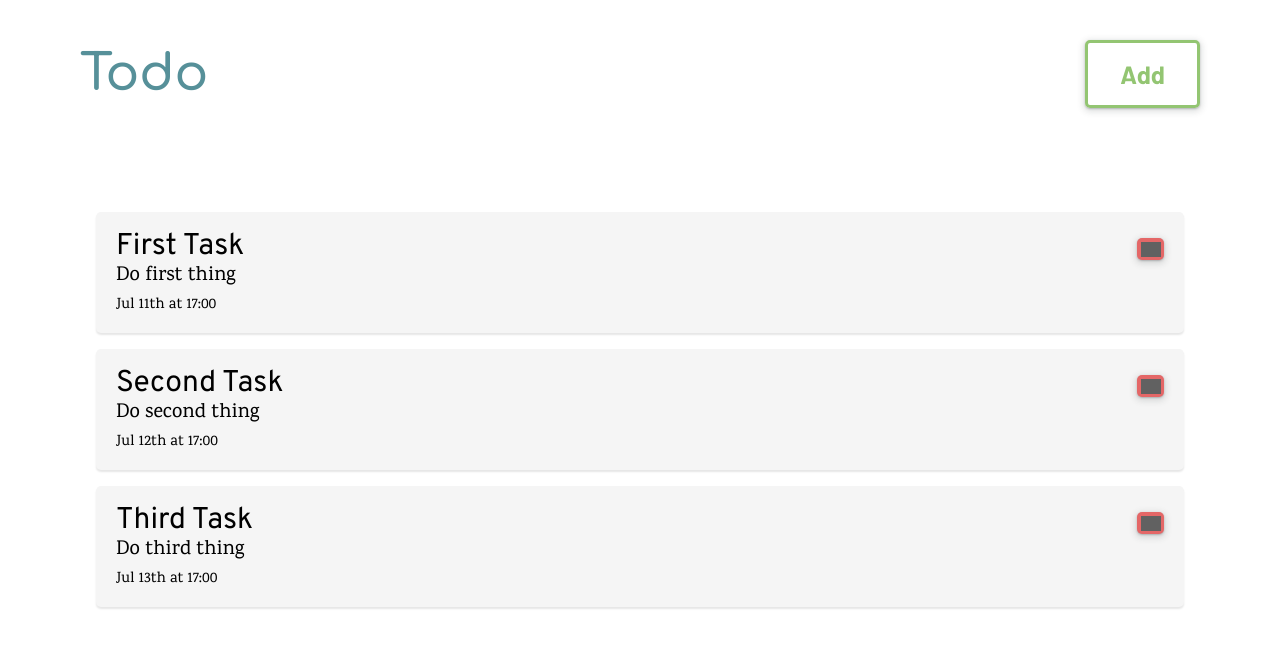
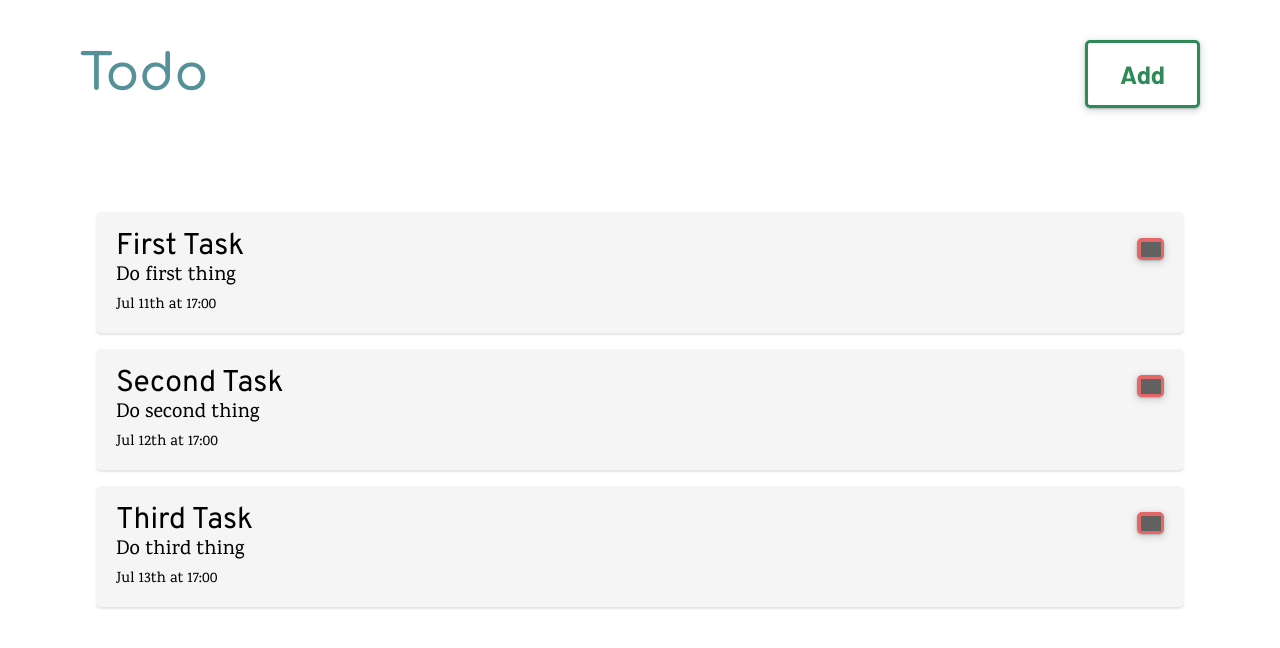
Before and after one commit to permalik/react_todo, a React (Create React App) app: page / in a window 1280 px wide. Shown: the top 648 px of the page. Built offline with nearby package versions, Linux system fonts and the light colour scheme; grey boxes are pictures that could not be loaded.

Commit message:
Finish styling add button

```diff
--- a/src/components/Button.js
+++ b/src/components/Button.js
@@ -11,14 +11,14 @@ const ButtonComponent = styled.button`
   padding: 1rem 2rem;
 
   &:hover {
-    background: ${(props) => props.theme.black};
+    border-style: outset;
     box-shadow: var(--buttonShadowHover);
-    color: ${(props) => props.theme.white};
     cursor: pointer;
   }
 
   &:active {
-    background: hsl(0, 0%, 0%);
+    border-style: inset;
+    box-shadow: hsla(206, 6%, 25%, 0.4) 0px 2px 2px 0px, hsla(206, 6%, 25%, 0.2) 0px 3px 6px 2px;
   }
 
   @media (max-width: 1000px) {
@@ -32,9 +32,9 @@ const ButtonComponent = styled.button`
   }
 `;
 
-const Button = ({ text, className, onClick }) => {
+const Button = ({ bgColor, border, color, text, className, onClick }) => {
   return (
-    <ButtonComponent className={className} onClick={onClick}>
+    <ButtonComponent className={className} onClick={onClick} style={{ background: bgColor, borderColor: border, color: color }}>
       {text}
     </ButtonComponent>
   );
--- a/src/components/Header.js
+++ b/src/components/Header.js
@@ -24,26 +24,20 @@ const PageTitle = styled.h1`
   }
 `;
 
-const AddButton = styled(Button)`
-  border: 3px solid ${(props) => props.theme.olivine};
-  color: ${(props) => props.theme.olivine};
-
-  &:hover {
-    background: ${(props) => props.theme.olivine};
-    color: ${(props) => props.theme.white};
-    cursor: pointer;
-  }
-
-  &:active {
-    background: hsl(96, 42%, 57%);
-  }
-`;
+const AddButton = styled(Button)``;
 
 const Header = ({ title, onAdd, showAdd }) => {
   return (
     <PageHeader>
       <PageTitle>{title}</PageTitle>
-      <AddButton text={showAdd ? 'Close' : 'Add'} onClick={onAdd} />
+      <AddButton
+        // bgColor={showAdd && 'white'}
+        border={showAdd ? 'red' : 'seaGreen'}
+        className={'add-button'}
+        color={showAdd ? 'red' : 'seaGreen'}
+        text={showAdd ? 'Close' : 'Add'}
+        onClick={onAdd}
+      />
     </PageHeader>
   );
 };
```
